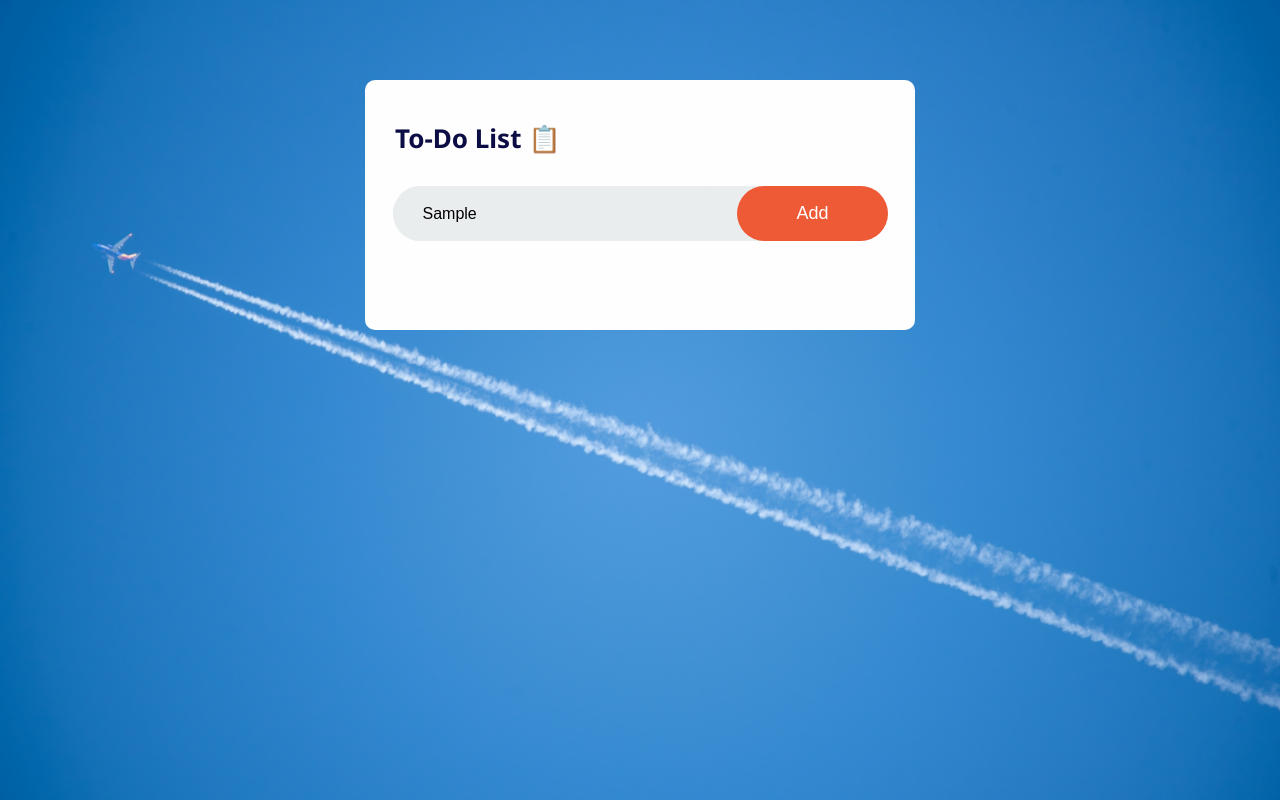
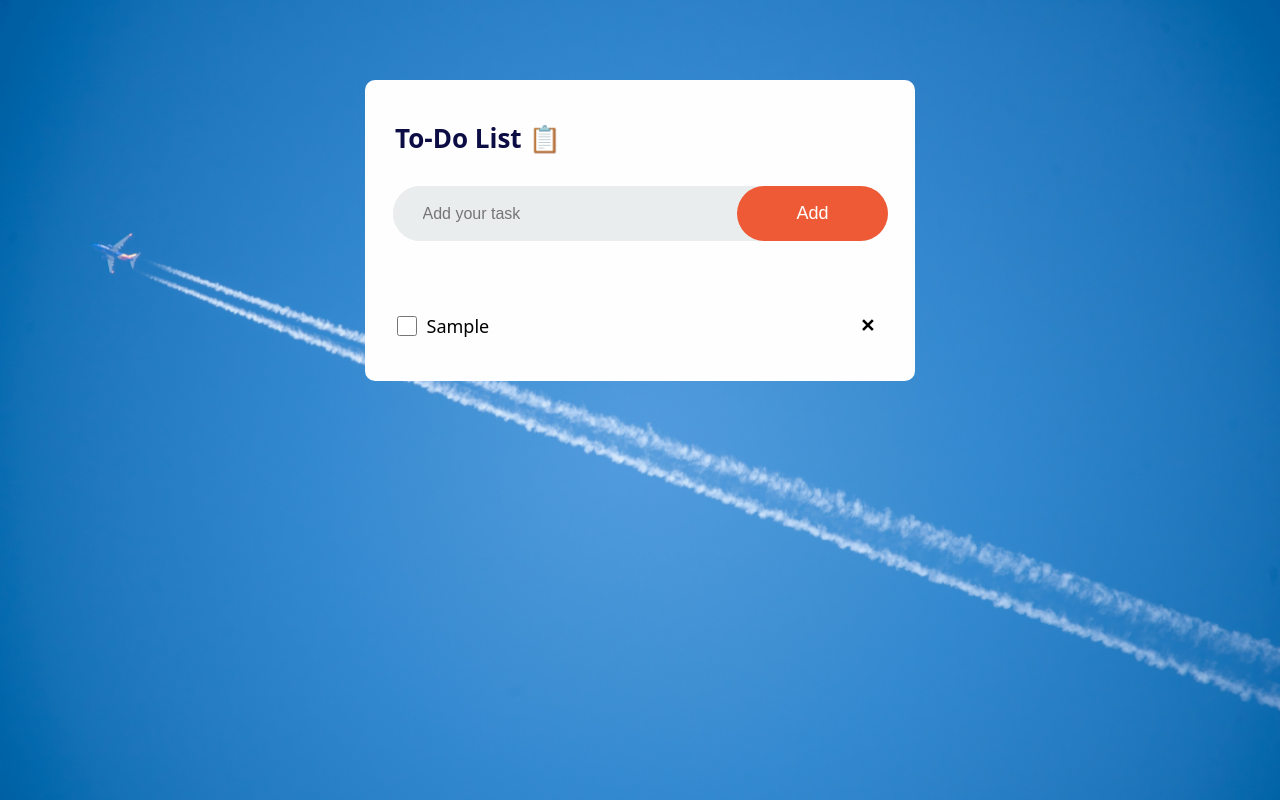
Before and after one commit to AbdalrhmanAbuyaqoub/to-do-list, a plain HTML site: page index.html in a window 1280 px wide. Both pictures are taken after typing "Sample" into the empty fields and a click on the button "Add". Drawn offline with Linux system fonts and the light colour scheme.

Commit message:
implementing core functionality (adding new task)

```diff
--- a/index.html
+++ b/index.html
@@ -5,12 +5,6 @@
     <meta name="viewport" content="width=device-width, initial-scale=1.0" />
     <title>To Do</title>
     <link rel="stylesheet" href="style.css" />
-    <link rel="preconnect" href="https://fonts.googleapis.com" />
-    <link rel="preconnect" href="https://fonts.gstatic.com" crossorigin />
-    <link
-      href="https://fonts.googleapis.com/css2?family=Noto+Sans:ital,wght@0,100..900;1,100..900&display=swap"
-      rel="stylesheet"
-    />
   </head>
   <body>
     <div class="page">
@@ -28,7 +22,6 @@
         <div class="tasks"></div>
       </div>
     </div>
-
     <script src="script.js"></script>
   </body>
 </html>
--- a/script.js
+++ b/script.js
@@ -1 +1,53 @@
-console.log("hi");
+let newTaskInput = document.querySelector("#new-item");
+const addNewTask = document.querySelector(".add-button");
+const container = document.querySelector(".container");
+const header = document.querySelector(".header");
+const tasks = document.querySelector(".tasks");
+
+let newTaskText = "";
+
+newTaskInput.addEventListener("input", function (event) {
+  input(event.target.value);
+});
+
+addNewTask.addEventListener("click", function () {
+  addButton();
+});
+
+function addButton() {
+  console.log("button clicked");
+  createTask();
+}
+
+function createTask() {
+  if (newTaskText !== "") {
+    const task = document.createElement("div");
+    const checkbox = document.createElement("input");
+    const taskTextDiv = document.createElement("div");
+    const deleteButton = document.createElement("button");
+
+    deleteButton.innerHTML = "✕";
+    deleteButton.className = "delete-button";
+    task.appendChild(deleteButton);
+
+    taskTextDiv.innerHTML = newTaskText;
+    taskTextDiv.className = "task-text";
+    task.appendChild(taskTextDiv);
+
+    task.className = "task";
+    tasks.prepend(task);
+
+    checkbox.type = "checkbox";
+    checkbox.name = "task-checkbox";
+    checkbox.id = "task-checkbox";
+    task.appendChild(checkbox);
+
+    newTaskText = "";
+    newTaskInput.value = "";
+  }
+}
+
+function input(value) {
+  newTaskText = value;
+  console.log(newTaskText);
+}
--- a/style.css
+++ b/style.css
@@ -26,7 +26,7 @@ body {
 }
 .container {
   width: 550px;
-  height: 250px;
+  /* height: 250px; */
   background-color: #fefefe;
   display: flex;
   flex-direction: column;
@@ -43,6 +43,7 @@ body {
   height: 55px;
   border-radius: 30px;
   margin: 0, 20px;
+  margin-bottom: 60px;
   position: relative;
 }
 .add-button {
@@ -67,6 +68,50 @@ input:focus {
 input::placeholder {
   font-size: 16px;
 }
-button:active {
+.add-button:active {
   background-color: rgb(229, 86, 50);
 }
+.task {
+  display: flex;
+  justify-content: space-between;
+  align-items: center;
+
+  height: 50px;
+}
+.tasks {
+  width: 90%;
+  display: flex;
+  flex-direction: column;
+  justify-content: space-around;
+  row-gap: 5px;
+  margin-bottom: 30px;
+}
+
+#task-checkbox {
+  order: 1;
+  accent-color: #ee5a35;
+  height: 20px;
+  width: 20px;
+  margin-right: 10px;
+}
+.task-text {
+  font-size: 18px;
+  font-family: "noto sans";
+
+  flex-grow: 1;
+  order: 2;
+  justify-self: flex-start;
+}
+.delete-button {
+  height: 40px;
+  width: 40px;
+  order: 3;
+  border: none;
+  font-size: 18px;
+  font-weight: bold;
+  background-color: #fefefe;
+  border-radius: 50%;
+}
+.delete-button:active {
+  background-color: rgb(230, 230, 230);
+}
```
